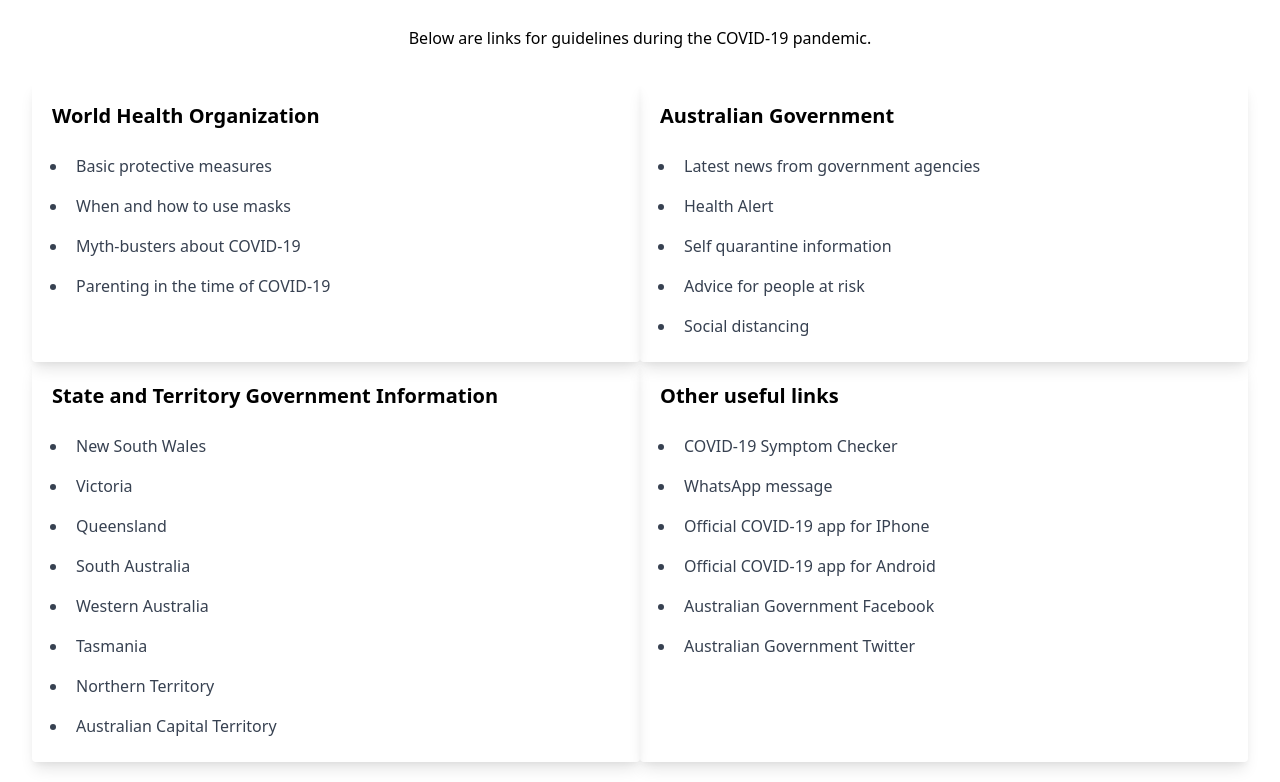
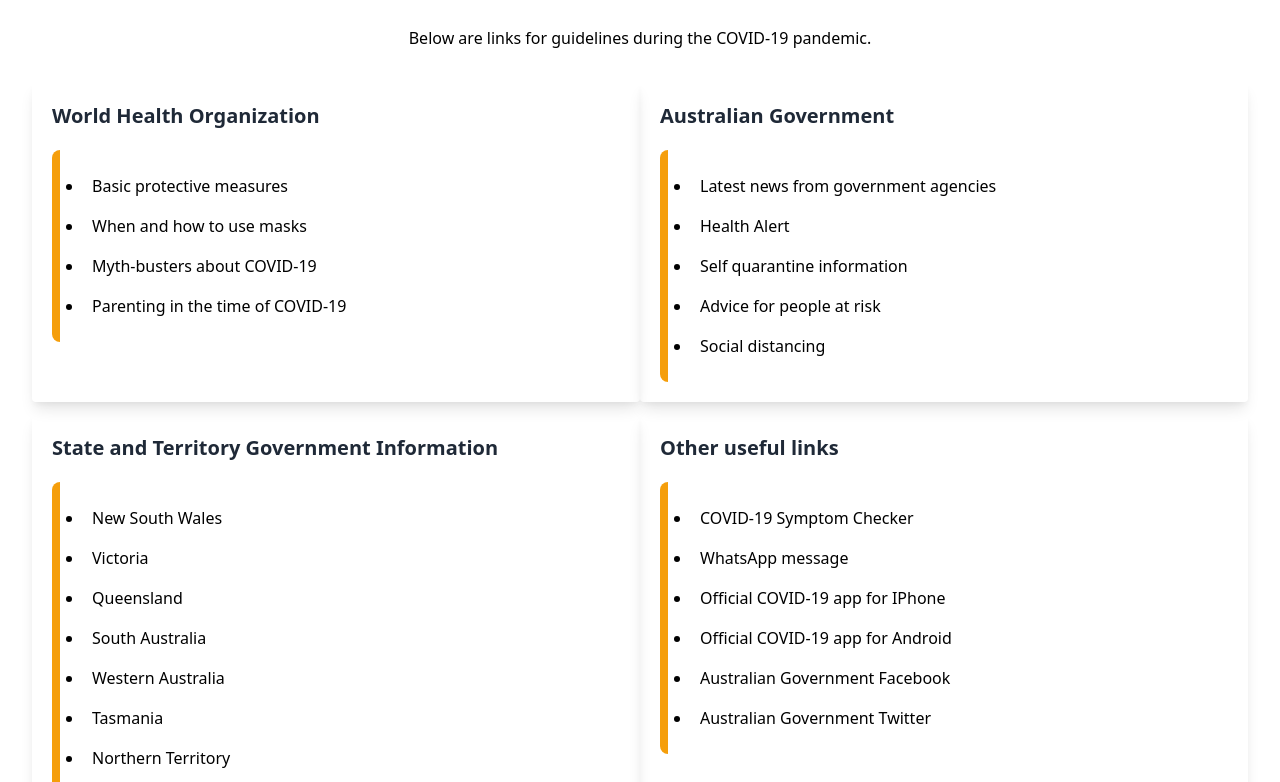
Before and after one commit to amarr001/Project-1, a plain HTML site: page guide.html in a window 1280 px wide. Shown: the part 170-952 px from the top of the page. Drawn offline with nearby package versions, Linux system fonts and the light colour scheme; a web font is replaced by a local one.

Commit message:
update formatting

```diff
--- a/guide.html
+++ b/guide.html
@@ -45,79 +45,79 @@
         <div class="px-2">
         <div class="flex -mx-2">
             <div class="w-1/2 px-5 rounded overflow-hidden shadow-lg">
-            <p class="font-bold text-xl pt-5">World Health Organization</p>
-            <ul class="list-disc text-gray-700 text-base p-4">
-                <li class="p-2 hover:text-gray-600">
+            <p class="font-bold text-gray-800 text-xl py-5">World Health Organization</p>
+            <ul class="list-disc text-teal-800 text-base border-solid border-l-8 border-yellow-500 rounded-t-lg rounded-b-lg p-4">
+                <li class="ml-2 p-2 hover:text-gray-600">
                     <a href="https://www.who.int/emergencies/diseases/novel-coronavirus-2019/advice-for-public">
                     Basic protective measures</a></li>
-                <li class="p-2 hover:text-gray-600">
+                <li class="ml-2 p-2 hover:text-gray-600">
                     <a href="https://www.who.int/emergencies/diseases/novel-coronavirus-2019/advice-for-public/when-and-how-to-use-masks">
                     When and how to use masks</a></li>
-                <li class="p-2 hover:text-gray-600">
+                <li class="ml-2 p-2 hover:text-gray-600">
                     <a href="https://www.who.int/emergencies/diseases/novel-coronavirus-2019/advice-for-public/myth-busters">
                     Myth-busters about COVID-19</a></li>
-                <li class="p-2 hover:text-gray-600">
+                <li class="ml-2 p-2 hover:text-gray-600">
                     <a href="https://www.who.int/emergencies/diseases/novel-coronavirus-2019/advice-for-public/healthy-parenting">
                     Parenting in the time of COVID-19</a></li>
             </ul>
             </div>
 
-            <div class="w-1/2 px-5 rounded overflow-hidden shadow-lg">
-                <div class="font-bold text-xl pt-5">Australian Government</div>
+            <div class="w-1/2 px-5 pb-5 rounded overflow-hidden shadow-lg">
+                <p class="font-bold text-gray-800 text-xl py-5">Australian Government</p>
 
-                <ul class="list-disc text-gray-700 text-base p-4">
-                    <li class="p-2 hover:text-gray-600">
+                <ul class="list-disc text-teal-800 text-base border-solid border-l-8 border-yellow-500 rounded-t-lg rounded-b-lg p-4">
+                    <li class="ml-2 p-2 hover:text-gray-600">
                         <a href="https://www.australia.gov.au/">Latest news from government agencies</a></li>
-                    <li class="p-2 hover:text-gray-600">
+                    <li class="ml-2 p-2 hover:text-gray-600">
                         <a href="https://www.health.gov.au/news/health-alerts/novel-coronavirus-2019-ncov-health-alert">Health Alert</a></li>
-                    <li class="p-2 hover:text-gray-600">
+                    <li class="ml-2 p-2 hover:text-gray-600">
                         <a href="https://www.health.gov.au/news/health-alerts/novel-coronavirus-2019-ncov-health-alert/how-to-protect-yourself-and-others-from-coronavirus-covid-19/self-isolation-self-quarantine-for-coronavirus-covid-19">Self quarantine information</a></li>
 
-                    <li class="p-2 hover:text-gray-600">
+                    <li class="ml-2 p-2 hover:text-gray-600">
                         <a href="https://www.health.gov.au/news/health-alerts/novel-coronavirus-2019-ncov-health-alert/advice-for-people-at-risk-of-coronavirus-covid-19">Advice for people at risk</a></li>
 
-                    <li class="p-2 hover:text-gray-600">
+                    <li class="ml-2 p-2 hover:text-gray-600">
                         <a href="https://www.health.gov.au/news/health-alerts/novel-coronavirus-2019-ncov-health-alert/how-to-protect-yourself-and-others-from-coronavirus-covid-19/social-distancing-for-coronavirus-covid-19">Social distancing</a></li>
                 </ul>
             </div>
         </div>
-        <div class="flex -mx-2">
-            <div class="w-1/2 px-5 rounded overflow-hidden shadow-lg">
-            <p class="font-bold text-xl pt-5">State and Territory Government Information</p>
-            <ul class="list-disc text-gray-700 text-base p-4">
-                <li class="p-2 hover:text-gray-600">
+        <div class="flex -mx-2 py-3">
+            <div class="w-1/2 px-5 pb-5 rounded overflow-hidden shadow-lg">
+            <p class="font-bold text-gray-800 text-xl py-5">State and Territory Government Information</p>
+            <ul class="list-disc text-teal-800 text-base border-solid border-l-8 border-yellow-500 rounded-t-lg rounded-b-lg p-4">
+                <li class="ml-2 p-2 hover:text-gray-600">
                     <a href="https://preview.nsw.gov.au/covid-19">New South Wales</a></li>
-                <li class="p-2 hover:text-gray-600">
+                <li class="ml-2 p-2 hover:text-gray-600">
                     <a href="https://www.dhhs.vic.gov.au/coronavirus">Victoria</a></li>
-                <li class="p-2 hover:text-gray-600">
+                <li class="ml-2 p-2 hover:text-gray-600">
                     <a href="https://www.qld.gov.au/health/conditions/health-alerts/coronavirus-covid-19">Queensland</a></li>
-                <li class="p-2 hover:text-gray-600">
+                <li class="ml-2 p-2 hover:text-gray-600">
                     <a href="https://www.sa.gov.au/covid-19">South Australia</a></li>
-                <li class="p-2 hover:text-gray-600">
+                <li class="ml-2 p-2 hover:text-gray-600">
                     <a href="https://www.wa.gov.au/government/covid-19-coronavirus">Western Australia</a></li>
-                <li class="p-2 hover:text-gray-600">
+                <li class="ml-2 p-2 hover:text-gray-600">
                     <a href="https://coronavirus.tas.gov.au/">Tasmania</a></li>
-                <li class="p-2 hover:text-gray-600">
+                <li class="ml-2 p-2 hover:text-gray-600">
                     <a href="https://coronavirus.nt.gov.au/">Northern Territory</a></li>
-                <li class="p-2 hover:text-gray-600">
+                <li class="ml-2 p-2 hover:text-gray-600">
                     <a href="https://www.covid19.act.gov.au/">Australian Capital Territory</a></li>
                 </ul>
             </div>
 
-            <div class="w-1/2 px-5 rounded overflow-hidden shadow-lg">
-                <p class="font-bold text-xl pt-5">Other useful links</p>
-                <ul class="list-disc text-gray-700 text-base p-4">
-                    <li class="p-2 hover:text-gray-600">
+            <div class="w-1/2 px-5 pb-5 rounded overflow-hidden shadow-lg">
+                <p class="font-bold text-gray-800 text-xl py-5">Other useful links</p>
+                <ul class="list-disc text-teal-800 text-base border-solid border-l-8 border-yellow-500 rounded-t-lg rounded-b-lg p-4">
+                    <li class="ml-2 p-2 hover:text-gray-600">
                         <a href="https://www.healthdirect.gov.au/symptom-checker/tool/basic-details">COVID-19 Symptom Checker</a></li>
-                    <li class="p-2 hover:text-gray-600">
+                    <li class="ml-2 p-2 hover:text-gray-600">
                         <a href="https://api.whatsapp.com/send?phone=61400253787&text=To%20learn%20more%20about%20COVID-19%20in%20Australia%2c%20press%20the%20send%20button%20%e2%86%92&source=&data=">WhatsApp message</a></li>
-                    <li class="p-2 hover:text-gray-600">
+                    <li class="ml-2 p-2 hover:text-gray-600">
                         <a href="https://apps.apple.com/au/app/coronavirus-australia/id1503846231">Official COVID-19 app for IPhone</a></li>
-                    <li class="p-2 hover:text-gray-600">
+                    <li class="ml-2 p-2 hover:text-gray-600">
                         <a href="https://play.google.com/store/apps/details?id=au.gov.health.covid19">Official COVID-19 app for Android</a></li>
-                    <li class="p-2 hover:text-gray-600">
+                    <li class="ml-2 p-2 hover:text-gray-600">
                         <a href="https://www.facebook.com/ausgov/">Australian Government Facebook</a></li>
-                    <li class="p-2 hover:text-gray-600">
+                    <li class="ml-2 p-2 hover:text-gray-600">
                         <a href="https://twitter.com/ausgov">Australian Government Twitter</a></li>
                 </ul>
             </div>
```
